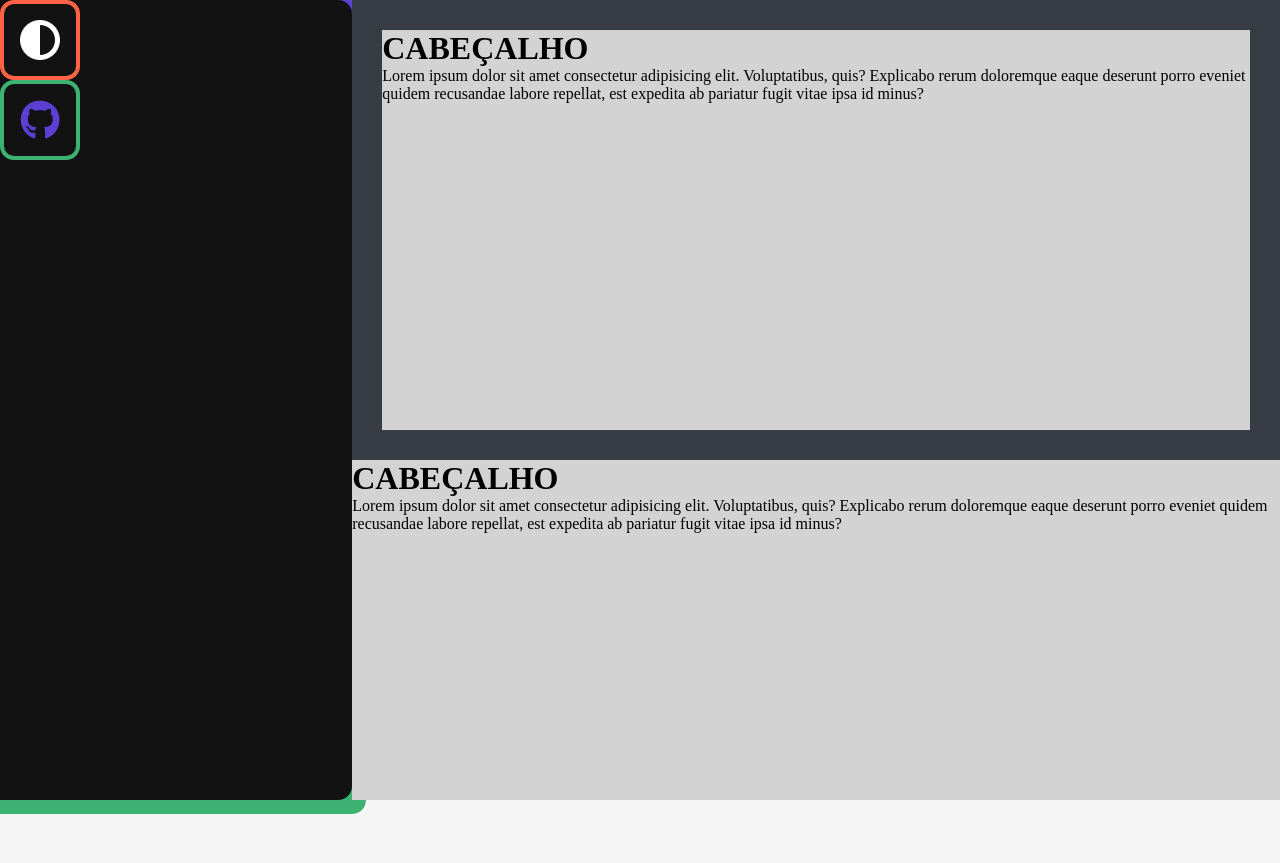
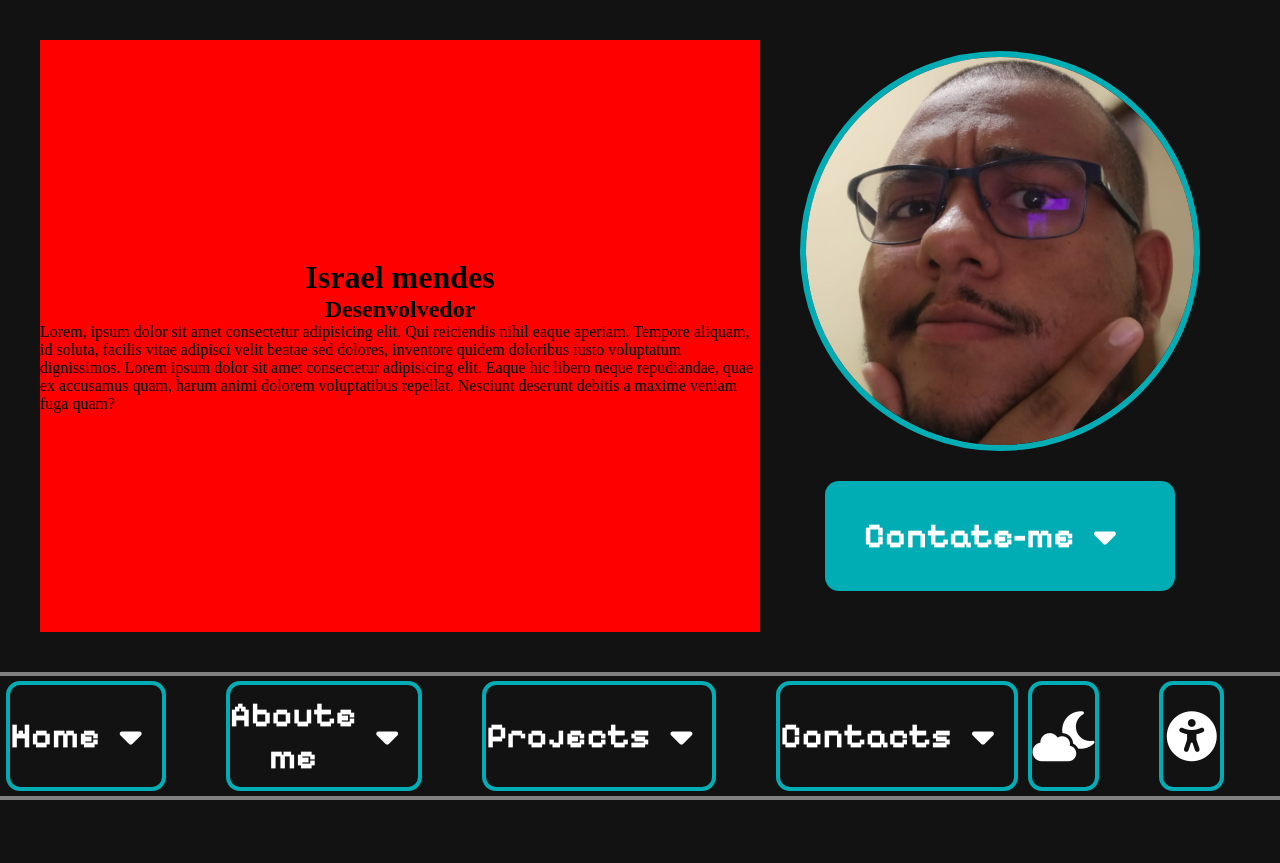
Before and after one commit to Rittinho/portfolio, a plain HTML site: page index.html in a window 1280 px wide. Shown: the top 863 px of the page. Before the commit the page ends 814 px from the top, so only its background shows below. Drawn offline with Linux system fonts and the light colour scheme.

Commit message:
eqafvghj

```diff
--- a/index.html
+++ b/index.html
@@ -13,11 +13,12 @@
     <style>
       @import url("https://fonts.googleapis.com/css2?family=Pixelify+Sans:wght@400..700&family=Poppins:ital,wght@0,100;0,200;0,300;0,400;0,500;0,600;0,700;0,800;0,900;1,100;1,200;1,300;1,400;1,500;1,600;1,700;1,800;1,900&display=swap");
       :root {
-        --backColor: #383d45;
-        --sideColor: #121212;
+        --backColor: #121212;
+        --strongColor: #ff2e63;
         --textColor: #ffffff;
-        --primaryColor: #5d3fd3;
-        --secundaryColor: #3cb371;
+        --primaryColor: #00adb5;
+        --secundaryColor: #ff6347;
+        --buttonBorderColor: #00adb5;
       }
       * {
         box-sizing: border-box;
@@ -26,9 +27,17 @@
         padding: 0;
         border: 0;
       }
+      html,
+      body {
+        overflow-x: hidden;
+        width: 100%;
+      }
       body {
         display: flex;
-        background-color: #f5f5f5;
+        align-items: center;
+        justify-content: center;
+        flex-direction: column;
+        background-color: var(--backColor);
       }
     </style>
     <link rel="stylesheet" href="styles/header.css" />
@@ -39,44 +48,66 @@
     <title>Israel mendes</title>
   </head>
   <body>
-    <header id="header-control"></header>
-    <aside id="side-control">
-      <div class="side-menu-container">
-        <button id="buttontheme" type="button" title="btheme">
-          <i class="fa-solid fa-circle-half-stroke"></i>
-        </button>
-        <a
-          class="mini-button"
-          href="https://github.com/Rittinho"
-          target="_blank"
-        >
+    <header id="header-control">
+      <div id="fist-view">
+        <div id="fv-left-container">
+          <h1>Israel mendes</h1>
+          <h2>Desenvolvedor</h2>
+          <p>
+            Lorem, ipsum dolor sit amet consectetur adipisicing elit. Qui
+            reiciendis nihil eaque aperiam. Tempore aliquam, id soluta, facilis
+            vitae adipisci velit beatae sed dolores, inventore quidem doloribus
+            iusto voluptatum dignissimos. Lorem ipsum dolor sit amet consectetur
+            adipisicing elit. Eaque hic libero neque repudiandae, quae ex
+            accusamus quam, harum animi dolorem voluptatibus repellat. Nesciunt
+            deserunt debitis a maxime veniam fuga quam?
+          </p>
+        </div>
+        <div id="fv-right-container">
+          <img src="source/images/gostosin.png" alt="" />
           <button>
-            <i class="fa-brands fa-github"></i>
+            <p>Contate-me</p>
+            <i class="fa-solid fa-caret-down fa-bounce"></i>
           </button>
-        </a>
+        </div>
       </div>
-    </aside>
+      <div id="menu-bar">
+        <div id="buttons-side">
+          <button class="menu-button" type="button">
+            <p>Home</p>
+            <i class="fa-solid fa-caret-down"></i>
+          </button>
+          <button class="menu-button" type="button">
+            <p>Aboute me</p>
+            <i class="fa-solid fa-caret-down"></i>
+          </button>
+          <button class="menu-button" type="button">
+            <p>Projects</p>
+            <i class="fa-solid fa-caret-down"></i>
+          </button>
+          <button class="menu-button" type="button">
+            <p>Contacts</p>
+            <i class="fa-solid fa-caret-down"></i>
+          </button>
+        </div>
+        <div id="accessibility-side">
+          <button id="theme-button" type="button" title="Theme">
+            <i class="fa-solid fa-cloud-moon"></i>
+          </button>
+          <button id="accessibility-button" type="button" title="accessibility">
+            <i class="fa-solid fa-universal-access"></i>
+          </button>
+          <div></div>
+        </div>
+      </div>
+    </header>
     <main id="main-control">
-      <div class="main-border-container">
-        <div class="test"></div>
-        <h1>CABEÇALHO</h1>
-        <p>
-          Lorem ipsum dolor sit amet consectetur adipisicing elit. Voluptatibus,
-          quis? Explicabo rerum doloremque eaque deserunt porro eveniet quidem
-          recusandae labore repellat, est expedita ab pariatur fugit vitae ipsa
-          id minus?
-        </p>
-      </div>
-      <div class="main-full-container">
-        <div class="test"></div>
-        <h1>CABEÇALHO</h1>
-        <p>
-          Lorem ipsum dolor sit amet consectetur adipisicing elit. Voluptatibus,
-          quis? Explicabo rerum doloremque eaque deserunt porro eveniet quidem
-          recusandae labore repellat, est expedita ab pariatur fugit vitae ipsa
-          id minus?
-        </p>
-      </div>
+      <div class="test"></div>
+      <div class="test"></div>
+      <div class="test"></div>
+      <div class="test"></div>
+      <div class="test"></div>
+      <div class="test"></div>
     </main>
     <footer></footer>
     <script src="script.js"></script>
--- a/script.js
+++ b/script.js
@@ -1,19 +1,27 @@
-const buttonTheme = document.getElementById("buttontheme");
+const buttonTheme = document.getElementById("theme-button");
 var myTheme = true;
 function changeTheme() {
   console.log("Função changeTheme foi chamada!");
   if (myTheme) {
-    document.documentElement.style.setProperty("--backColor", "#383d45");
-    document.documentElement.style.setProperty("--sideColor", "#121212");
+    document.documentElement.style.setProperty("--backColor", "#121212");
+    document.documentElement.style.setProperty("--strongColor", "#FF2E63");
     document.documentElement.style.setProperty("--textColor", "#ffffff");
-    document.documentElement.style.setProperty("--primaryColor", "#5d3fd3");
-    document.documentElement.style.setProperty("--secundaryColor", "#3cb371");
+    document.documentElement.style.setProperty("--primaryColor", "#00ADB5");
+    document.documentElement.style.setProperty("--secundaryColor", "#FF6347");
+    document.documentElement.style.setProperty(
+      "--buttonBorderColor",
+      "#00ADB5"
+    );
   } else {
     document.documentElement.style.setProperty("--backColor", "#eeeeee");
     document.documentElement.style.setProperty("--sideColor", "#c2c2c2");
     document.documentElement.style.setProperty("--textColor", "#1c1c1c");
     document.documentElement.style.setProperty("--primaryColor", "#1e3a8a");
     document.documentElement.style.setProperty("--secundaryColor", "#ffd700");
+    document.documentElement.style.setProperty(
+      "--buttonBorderColor",
+      "#121212"
+    );
   }
   myTheme = !myTheme;
 }
--- a/styles/components.css
+++ b/styles/components.css
@@ -120,18 +120,58 @@
     color: var(--primaryColor);
   }
 }
-#buttontheme {
+.menu-button {
+  border: transparent;
+  background-color: transparent;
+  margin: 30px;
+  display: flex;
+  align-items: center;
+  justify-content: center;
+  height: 110px;
+  width: 300px;
+  border-radius: 14px;
+  border: 4px solid var(--buttonBorderColor);
+  & i {
+    color: var(--textColor);
+    margin: 20px;
+    font-size: 35px;
+  }
+  & p {
+    font-family: "Pixelify Sans", serif;
+    font-weight: bold;
+    color: var(--textColor);
+    font-size: 35px;
+  }
+}
+#accessibility-button {
   border: transparent;
   background-color: transparent;
   display: flex;
   align-items: center;
   justify-content: center;
-  height: 80px;
-  width: 80px;
+  margin: 30px;
+  height: 110px;
+  width: 110px;
   border-radius: 14px;
-  border: 4px solid tomato;
+  border: 4px solid var(--buttonBorderColor);
   & i {
-    font-size: 40px;
-    color: white;
+    font-size: 50px;
+    color: var(--textColor);
   }
 }
+#theme-button {
+  border: transparent;
+  background-color: transparent;
+  display: flex;
+  align-items: center;
+  justify-content: center;
+  margin: 30px;
+  height: 110px;
+  width: 110px;
+  border-radius: 14px;
+  border: 4px solid var(--buttonBorderColor);
+  & i {
+    font-size: 50px;
+    color: var(--textColor);
+  }
+}
--- a/styles/header.css
+++ b/styles/header.css
@@ -1,2 +1,86 @@
 #header-control {
+  display: flex;
+  flex-direction: column;
+  width: 100vw;
+  height: 100dvh;
+  background-color: var(--backColor);
 }
+#fist-view {
+  display: flex;
+  align-items: center;
+  justify-content: center;
+  height: 92%;
+  width: 100%;
+  background-color: var(--backColor);
+  padding: 40px;
+}
+#fv-left-container {
+  display: flex;
+  align-items: center;
+  justify-content: center;
+  flex-direction: column;
+  height: 100%;
+  width: 60%;
+  background-color: red;
+}
+#fv-right-container {
+  position: relative;
+  display: flex;
+  align-items: center;
+  justify-content: center;
+  flex-direction: column;
+  height: 100%;
+  width: 40%;
+  & img {
+    border: 6px solid var(--buttonBorderColor);
+    width: 400px;
+    border-radius: 200px;
+  }
+  & button {
+    border: transparent;
+    background-color: transparent;
+    margin: 30px;
+    display: flex;
+    align-items: center;
+    justify-content: center;
+    height: 110px;
+    width: 350px;
+    border-radius: 14px;
+    background-color: var(--buttonBorderColor);
+    & i {
+      color: var(--textColor);
+      margin: 20px;
+      font-size: 35px;
+    }
+    & p {
+      font-family: "Pixelify Sans", serif;
+      font-weight: bold;
+      color: var(--textColor);
+      font-size: 35px;
+    }
+  }
+}
+#menu-bar {
+  border-top: 4px solid rgb(128, 128, 128);
+  border-bottom: 4px solid rgb(128, 128, 128);
+  display: flex;
+  align-items: center;
+  justify-content: center;
+  height: 16%;
+  width: 100%;
+  background-color: var(--backColor);
+}
+#buttons-side {
+  display: flex;
+  align-items: center;
+  justify-content: center;
+  height: 100%;
+  width: 76%;
+}
+#accessibility-side {
+  display: flex;
+  align-items: center;
+  justify-content: center;
+  height: 100%;
+  width: 20%;
+}
--- a/styles/main.css
+++ b/styles/main.css
@@ -1,17 +1,15 @@
 #main-control {
-  height: 100dvh;
-  width: 100dvw;
-  background-color: var(--backColor);
-  overflow: auto;
+  padding-top: 150px;
+  width: 100vw;
+  display: flex;
+  align-items: center;
+  flex-direction: column;
 }
-.main-border-container {
-  margin: 30px;
-  width: calc(90dvw -10px);
-  height: 400px;
-  background-color: lightgray;
+.test {
+  flex-shrink: 0;
+  margin: 20px;
+  height: 300px;
+  width: 95%;
+  border-radius: 24px;
+  background-color: var(--primaryColor);
 }
-.main-full-container {
-  width: calc(90dvw -10px);
-  height: 400px;
-  background-color: #d3d3d3;
-}
--- a/styles/nav.css
+++ b/styles/nav.css
@@ -1,21 +1,16 @@
 #side-control {
+  display: flex;
+  align-items: center;
+  justify-content: center;
+  flex-direction: column;
   position: relative;
   height: 100dvh;
-  width: 486px;
-  border-radius: 0px 14px 14px 0px;
+  width: 100%;
+  border: 5px solid var(--primaryColor);
+  border-radius: 14px;
   background-color: var(--sideColor);
-}
-#side-control::after {
-  --_color: linear-gradient(var(--primaryColor), var(--secundaryColor));
-  content: "";
-  position: absolute;
-  z-index: -1;
-  top: -14px;
-  left: -14px;
-  right: -14px;
-  bottom: -14px;
-  background: var(--_color);
-  border-radius: 14px;
+  grid-row: 2;
+  grid-column: 1;
 }
 .side-menu-container {
 }
```
Also changed, not shown: jrni3v.html (+6 -0 lines).
